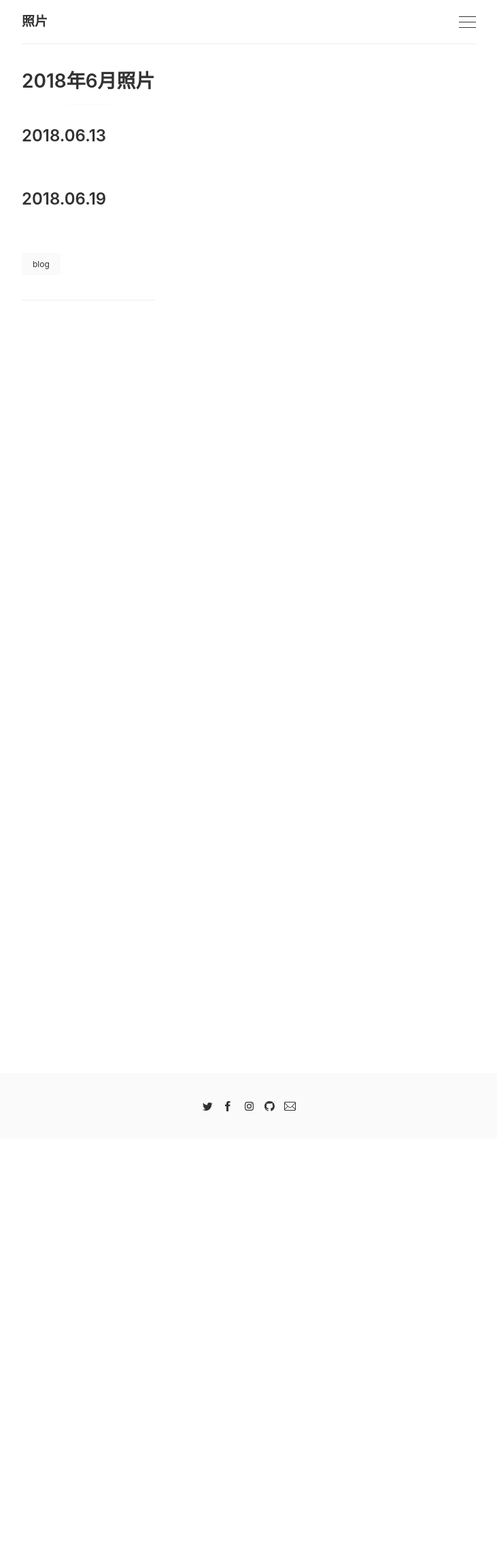
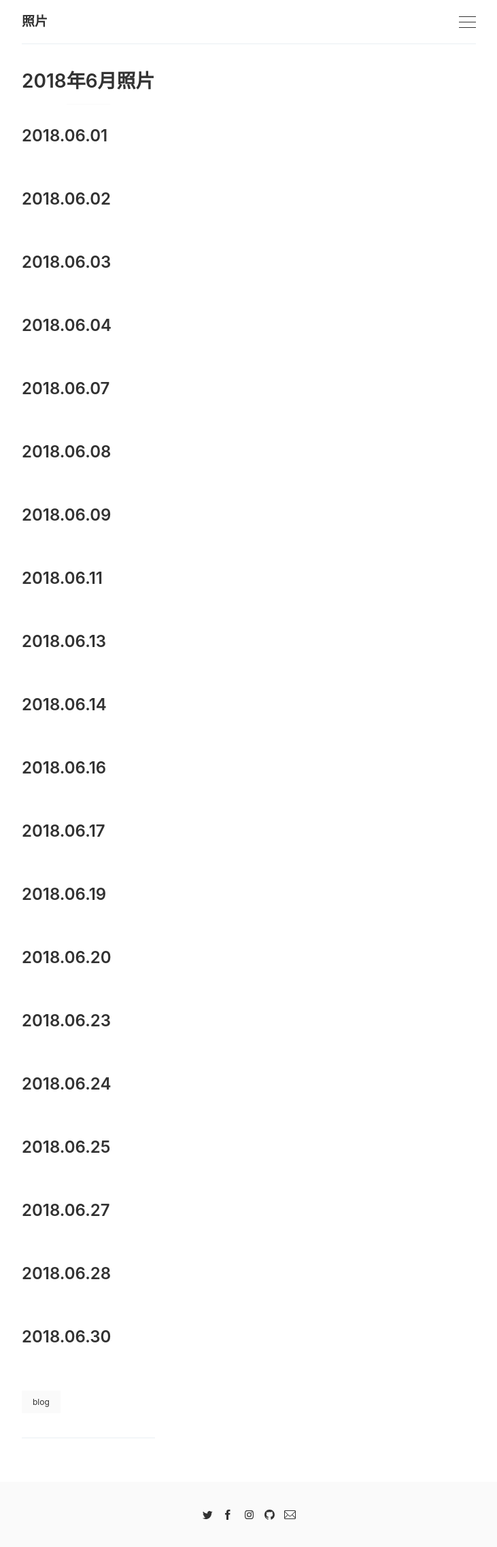
Before and after one commit to modem-56k/modem-56k.github.io, a Jekyll site: the page built from 2018/06.md, in a window 1280 px wide. Shown: the whole page at 68% size, without its empty margins (274-1005 px from the left). Built offline with Jekyll 4.4.1, drawn with Linux system fonts in a browser that asks for light colours; comment, search, counter and statistics services are not loaded; before the commit the page ends 1675 px from its top, so only the background shows below that.

Commit message:
up 2018 pages

```diff
--- a/2018/06.md
+++ b/2018/06.md
@@ -5,10 +5,82 @@ tags: [blog]
 image:
 ---
 
+### 2018.06.01
+
+<ul id="image-2018-06-01" class="image-gallery"></ul>
+
+### 2018.06.02
+
+<ul id="image-2018-06-02" class="image-gallery"></ul>
+
+### 2018.06.03
+
+<ul id="image-2018-06-03" class="image-gallery"></ul>
+
+### 2018.06.04
+
+<ul id="image-2018-06-04" class="image-gallery"></ul>
+
+### 2018.06.07
+
+<ul id="image-2018-06-07" class="image-gallery"></ul>
+
+### 2018.06.08
+
+<ul id="image-2018-06-08" class="image-gallery"></ul>
+
+### 2018.06.09
+
+<ul id="image-2018-06-09" class="image-gallery"></ul>
+
+### 2018.06.11
+
+<ul id="image-2018-06-11" class="image-gallery"></ul>
+
 ### 2018.06.13
 
 <ul id="image-2018-06-13" class="image-gallery"></ul>
 
+### 2018.06.14
+
+<ul id="image-2018-06-14" class="image-gallery"></ul>
+
+### 2018.06.16
+
+<ul id="image-2018-06-16" class="image-gallery"></ul>
+
+### 2018.06.17
+
+<ul id="image-2018-06-17" class="image-gallery"></ul>
+
 ### 2018.06.19
 
 <ul id="image-2018-06-19" class="image-gallery"></ul>
+
+### 2018.06.20
+
+<ul id="image-2018-06-20" class="image-gallery"></ul>
+
+### 2018.06.23
+
+<ul id="image-2018-06-23" class="image-gallery"></ul>
+
+### 2018.06.24
+
+<ul id="image-2018-06-24" class="image-gallery"></ul>
+
+### 2018.06.25
+
+<ul id="image-2018-06-25" class="image-gallery"></ul>
+
+### 2018.06.27
+
+<ul id="image-2018-06-27" class="image-gallery"></ul>
+
+### 2018.06.28
+
+<ul id="image-2018-06-28" class="image-gallery"></ul>
+
+### 2018.06.30
+
+<ul id="image-2018-06-30" class="image-gallery"></ul>
```
Also changed, not shown: 2018/01.md (added, +74 -0 lines), 2018/02.md (added, +62 -0 lines), 2018/03.md (added, +58 -0 lines), 2018/04.md (+56 -0 lines), 2018/05.md (+64 -0 lines), 2018/07.md (+8 -0 lines), 2018/09.md (added, +94 -0 lines), 2018/10.md (+20 -0 lines).
